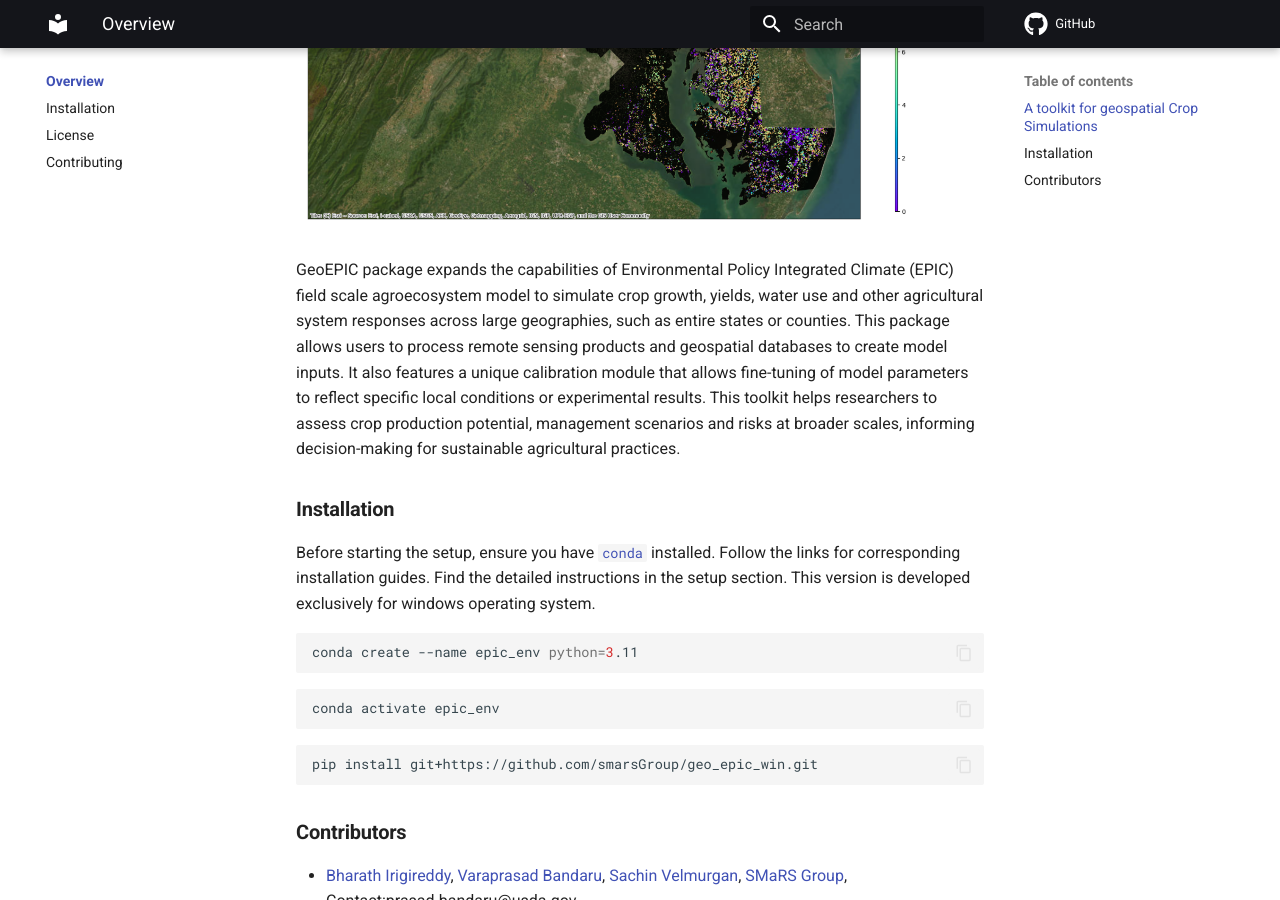
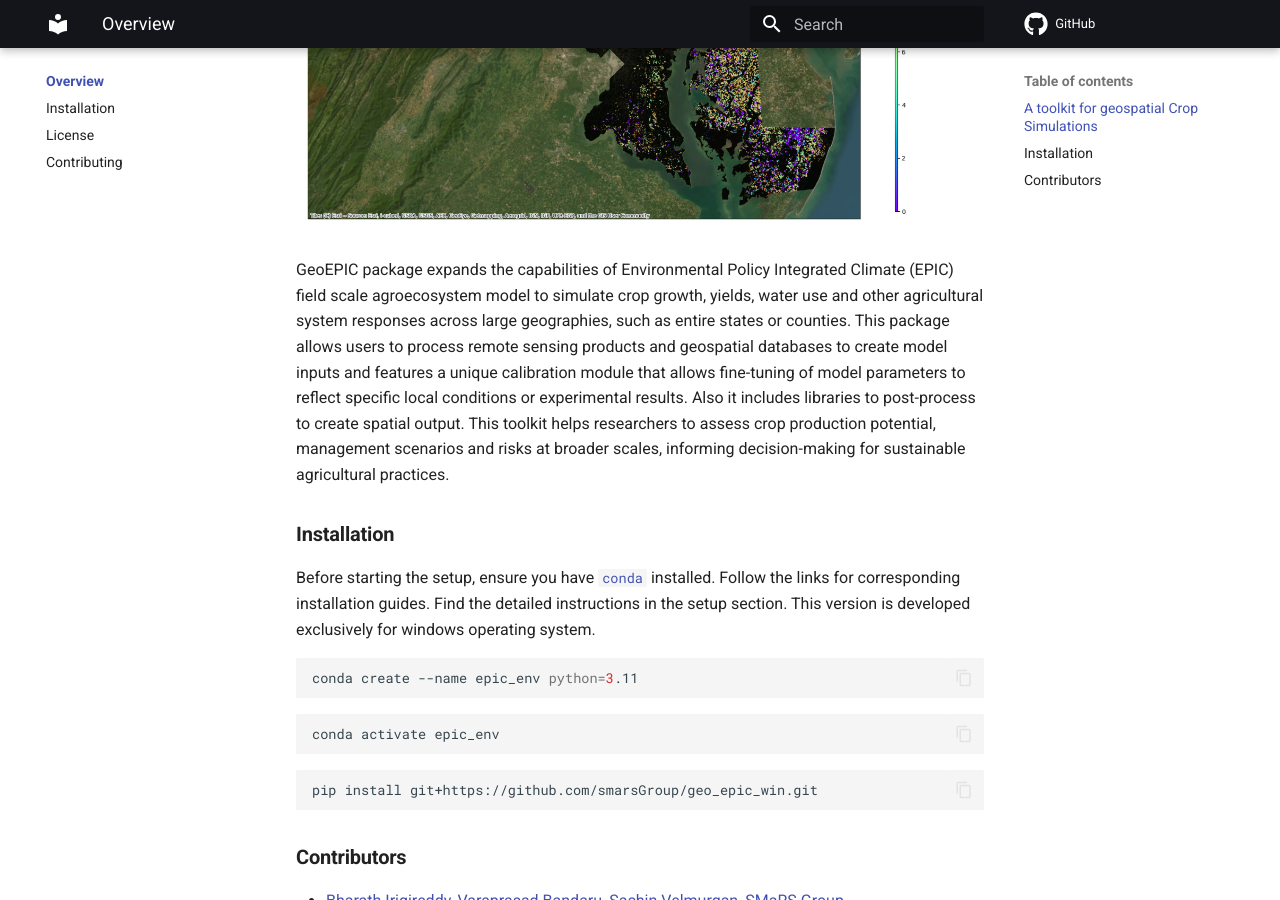
Before and after one commit to smarsGroup/geo_epic_win, an MkDocs documentation site: the page built from docs/index.md, in a window 1280 px wide and 900 px high, scrolled down 369 px. Built offline with MkDocs 1.6.1 and Material for MkDocs 9.7.7, drawn with Linux system fonts in a browser that asks for light colours; comment, search, counter and statistics services are not loaded.

Commit message:
Update index.md

```diff
--- a/docs/index.md
+++ b/docs/index.md
@@ -7,8 +7,7 @@
 <img src="./pages/assets/Yield_MD.png" alt="Maryland_Yield" width="90%"/>
 <!-- ### <strong>Overview</strong> -->
 
-GeoEPIC package expands the capabilities of Environmental Policy Integrated Climate (EPIC) field scale agroecosystem model to simulate crop growth, yields, water use and other agricultural system responses across large geographies, such as entire states or counties. This package allows users to process remote sensing products and geospatial databases to create model inputs. It also features a unique calibration module that allows fine-tuning of model parameters to reflect specific local conditions or experimental results. This toolkit helps researchers to assess crop production potential, management scenarios and risks at broader scales, informing decision-making for sustainable agricultural practices.
-
+GeoEPIC package expands the capabilities of Environmental Policy Integrated Climate (EPIC) field scale agroecosystem model to simulate crop growth, yields, water use and other agricultural system responses across large geographies, such as entire states or counties. This package allows users to process remote sensing products and geospatial databases to create model inputs and features a unique calibration module that allows fine-tuning of model parameters to reflect specific local conditions or experimental results. Also it includes libraries to post-process to create spatial output. This toolkit helps researchers to assess crop production potential, management scenarios and risks at broader scales, informing decision-making for sustainable agricultural practices.
 
 
 <!-- !['Maryland_Yield'](./assets/Yield_MD.png) -->
```
